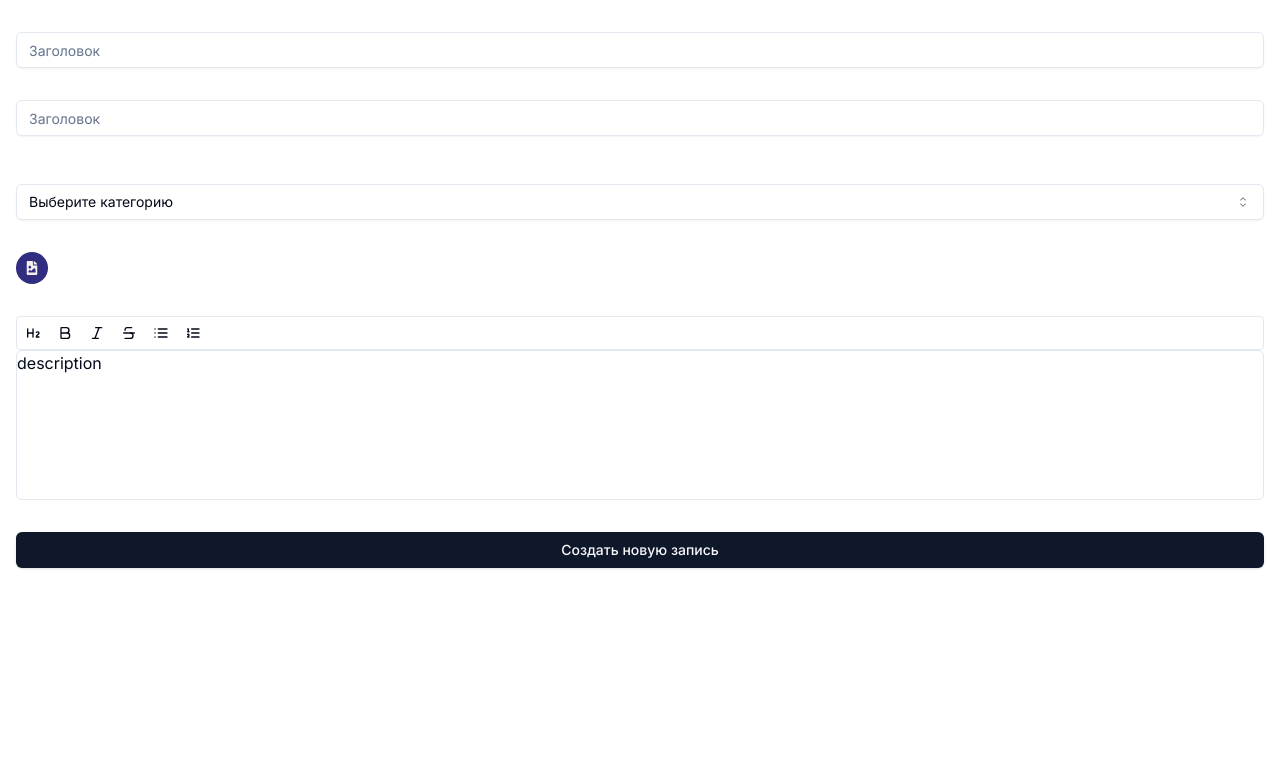
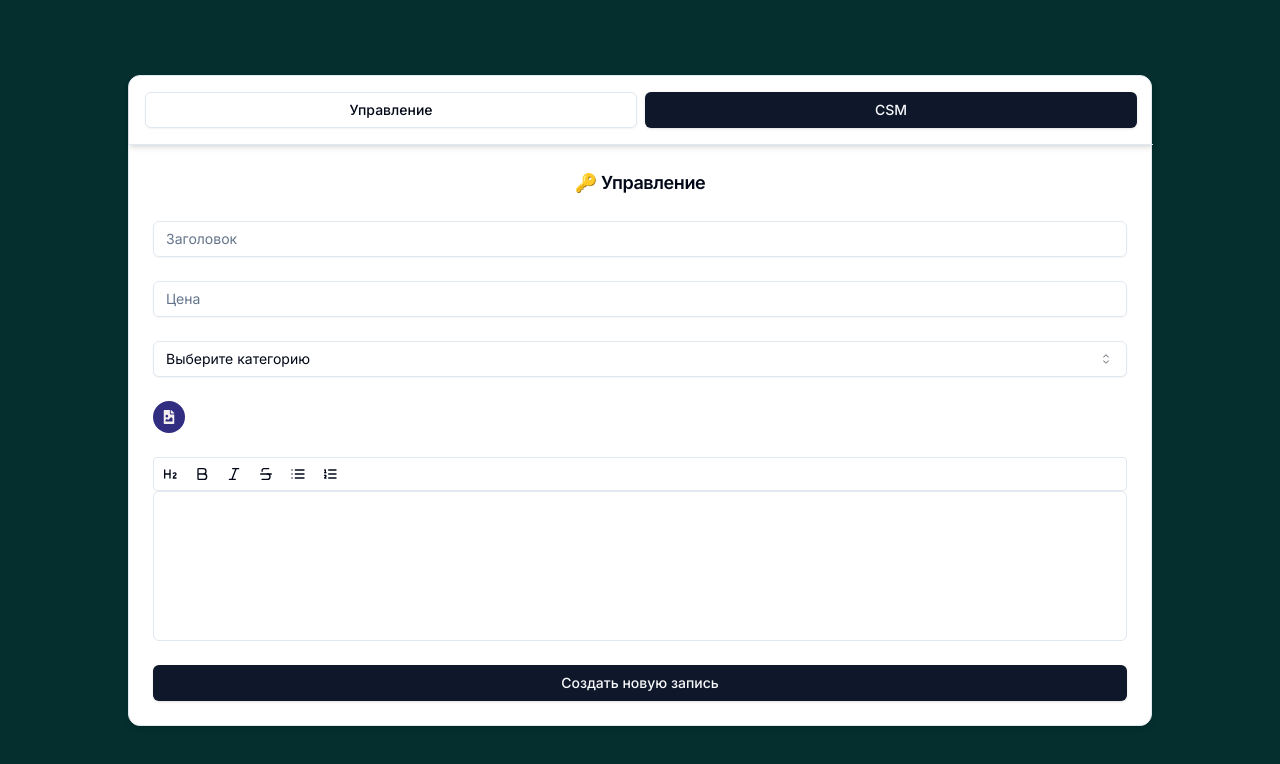
Before and after one commit to KhasanshinRamis/lentochka-app, a Next.js app: page /admin/new-product in a window 1280 px wide. Shown: the top 764 px of the page. Built offline with nearby package versions, Linux system fonts and the light colour scheme; no server answers.

Commit message:
add control user and csm and private admin private route

```diff
--- /dev/null
+++ b/src/app/(protected)/admin/control/page.tsx
@@ -0,0 +1,117 @@
+'use client';
+
+import { Card, CardHeader, CardTitle, CardContent } from '@/components/ui/card';
+import controlsUserService from '@/services/controlsUserService';
+import { useQuery, useQueryClient, useMutation } from '@tanstack/react-query';
+import { BeatLoader } from 'react-spinners';
+import { Switch } from '@/components/ui/switch';
+import { Button } from '@/components/ui/button';
+import toast from 'react-hot-toast';
+import { AdminNavbar } from '@/components/layout/adminNavbar';
+import { useCurrentRole } from '@/hooks/useCurrentRole';
+
+interface IUserConrol {
+	id: string;
+	email: string;
+	name: string;
+	nickname: string;
+	isUserBanned: boolean;
+}
+
+export default function ControlPage() {
+	const queryClient = useQueryClient();
+	const role = useCurrentRole();
+
+	const { data: usersData, isLoading, isSuccess } = useQuery({
+		queryKey: ['controls-users'],
+		queryFn: () => controlsUserService.getAll(),
+		select: ({ data }) => data
+	})
+
+	const { mutate: mutateUserBanned, isPending: isPendingUserBanned, } = useMutation({
+		mutationKey: ['user-ban'],
+		mutationFn: (userId: string) => controlsUserService.ban(userId),
+		onSuccess: (data) => {
+			toast.success('Изменения вступили в силу!')
+			queryClient.invalidateQueries({ queryKey: ['controls-users'] })
+		}
+	})
+
+	const { mutate: mutateUserDelete, isPending: isPendingUserDelete, } = useMutation({
+		mutationKey: ['user-ban'],
+		mutationFn: (userId: string) => controlsUserService.delete(userId),
+		onSuccess: (data) => {
+			toast.success('Изменения вступили в силу!')
+			queryClient.invalidateQueries({ queryKey: ['controls-users'] })
+		}
+	})
+
+
+	const onBanned = (userId: string) => {
+		mutateUserBanned({ userId });
+	};
+
+	const onDelete = (userId: string) => {
+		mutateUserDelete({ userId })
+	}
+
+	if (role === 'USER') {
+		return (
+			<div className='grid items-center justify-center min-h-screen gap-y-4 bg-teal-950'>
+				<div>
+					<p className='text-secondary text-2xl font-semibold text-center'>
+						403 Ошибка
+					</p>
+					<p className='text-secondary text-2xl font-semibold text-center'>
+						⚔️ Доступ запрещён
+					</p>
+				</div>
+			</div>
+		)
+	}
+
+	return (
+		<div className='grid items-center justify-center min-h-screen bg-teal-950'>
+			<Card className='w-[1200px] xl:w-[1024px] lg:w-[767px] md:w-[650px] sm:w-[300px] shadow-md'>
+				<AdminNavbar />
+				<CardHeader>
+					<CardTitle>
+						<p className='text-2xl font-semibold text-center md:text-lg'>
+							🔑 Управление
+						</p>
+					</CardTitle>
+				</CardHeader>
+
+				{isLoading && <div className='grid justify-center'><BeatLoader className='grid grid-flow-col my-6' /></div>}
+				{isSuccess &&
+					<CardContent>
+						{usersData.map((user: IUserConrol) => (
+							<div className='grid grid-flow-col items-center gap-1' key={user.id}>
+								<div className='text-base text-center font-medium grid justify-center md:text-xs sm:text-[9px]'>{user.name}</div>
+								<div className='text-base text-center font-medium grid justify-center md:text-xs sm:text-[9px]'>{user.nickname}</div>
+								<div className='text-base text-center font-medium grid justify-center md:text-xs sm:text-[9px]'>{user.isUserBanned}</div>
+								<div className='grid items-center justify-center p-3 '>
+									<Switch
+										checked={user?.isUserBanned}
+										onCheckedChange={() => onBanned(user.id)}
+										disabled={isPendingUserBanned}
+									/>
+								</div>
+								<div className='grid items-center justify-center p-3 '>
+									<Button
+										variant='destructive'
+										onClick={() => onDelete(user.id)}
+										disabled={isPendingUserDelete}
+									>
+										Удалить
+									</Button>
+								</div>
+							</div>
+
+						))}
+					</CardContent>
+				}
+			</Card>
+		</div>
+	);
+};
--- a/src/app/(protected)/admin/new-product/page.tsx
+++ b/src/app/(protected)/admin/new-product/page.tsx
@@ -6,7 +6,7 @@ import * as z from 'zod';
 import { zodResolver } from '@hookform/resolvers/zod';
 import { NewProductSchema } from '@/schemas';
 import { Select, SelectContent, SelectItem, SelectTrigger, SelectValue } from '@/components/ui/select';
-import { toast } from 'sonner';
+import { toast } from 'react-hot-toast';
 import { FaFileImage } from "react-icons/fa";
 import { useMutation } from '@tanstack/react-query';
 import { Input } from '@/components/ui/input';
@@ -16,10 +16,14 @@ import { app } from '@/config/firebase';
 import productService from '@/services/productService';
 import { Button } from '@/components/ui/button';
 import { Tiptap } from '@/components/ui/tiptap';
+import { Card, CardHeader, CardTitle, CardContent } from '@/components/ui/card';
+import { AdminNavbar } from '@/components/layout/adminNavbar';
+import { useCurrentRole } from '@/hooks/useCurrentRole';
+
 
 
 export default function NewProduct() {
-
+	const role = useCurrentRole();
 
 	const [media, setMedia] = useState<string>('');
 	const [file, setFile] = useState<Blob | Uint8Array | ArrayBuffer>();
@@ -73,9 +77,7 @@ export default function NewProduct() {
 		mutationKey: ['new-post'],
 		mutationFn: (values: z.infer<typeof NewProductSchema>) => productService.create(values),
 		onSuccess: (data: any) => {
-			console.log('Success!', data);
-			console.log(data.success);
-			toast.success('Новая запись создана!');
+			toast.success('Продукт создан!')
 			form.reset();
 		},
 		onError: (error: any) => {
@@ -106,13 +108,38 @@ export default function NewProduct() {
 	console.log("media: ", media);
 	console.log("file: ", file);
 
+	if (role === 'USER') {
+		return (
+			<div className='grid items-center justify-center min-h-screen gap-y-4 bg-teal-950'>
+				<div>
+					<p className='text-secondary text-2xl font-semibold text-center'>
+						403 Ошибка
+					</p>
+					<p className='text-secondary text-2xl font-semibold text-center'>
+						⚔️ Доступ запрещён
+					</p>
+				</div>
+			</div>
+		)
+	}
+
+	return (
+		<div className='grid items-center justify-center min-h-screen bg-teal-950'>
+			<Card className='w-[1200px] xl:w-[1024px] lg:w-[767px] md:w-[650px] sm:w-[300px] shadow-md'>
+				<AdminNavbar />
+				<CardHeader>
+					<CardTitle>
+						<p className='text-2xl font-semibold text-center md:text-lg'>
+							🔑 Управление
+						</p>
+					</CardTitle>
+				</CardHeader>
 
 
-	return (
-		<div className='min-h-screen'>
+				<CardContent>
 					<Form {...form}>
 						<form
-					className='grid gap-y-8 px-24 sm:px-4 py-8 h-full'
+							className='grid gap-y-6'
 							onSubmit={form.handleSubmit(onSubmit)}
 						>
 							<FormField
@@ -139,8 +166,7 @@ export default function NewProduct() {
 										<FormControl>
 											<Input
 												{...field}
-										placeholder='Заголовок'
-										className='mb-4'
+												placeholder='Цена'
 												type='number'
 												disabled={mutation.isPending}
 											/>
@@ -216,7 +242,6 @@ export default function NewProduct() {
 									<FormItem>
 										<FormControl>
 											<Tiptap
-										description={field.name}
 												onChange={field.onChange}
 											/>
 										</FormControl>
@@ -224,10 +249,6 @@ export default function NewProduct() {
 									</FormItem>
 								)}
 							/>
-
-					{/*
-					<FormError message={errorMessage} />
-					<FormSuccess message={success} /> */}
 							<Button
 								type='submit'
 								className='grid items-end'
@@ -237,6 +258,8 @@ export default function NewProduct() {
 							</Button>
 						</form>
 					</Form>
+				</CardContent>
+			</Card>
 		</div>
 	)
 }
--- /dev/null
+++ b/src/app/api/admin/control/route.ts
@@ -0,0 +1,77 @@
+import { currentUser } from '@/lib/auth'
+import { db } from '@/lib/db';
+import { NextRequest, NextResponse } from 'next/server';
+
+
+export const GET = async () => {
+	const isUser = await currentUser();
+	var product;
+
+
+	if (!isUser) {
+		return NextResponse.json({ error: "Необходимо авторизоваться" }, { status: 401 });
+	}
+
+	if (isUser.role === 'USER') return NextResponse.json({ error: 'Нет доступа' }, { status: 403 })
+
+
+	const user = await db.user.findMany({
+		where: {
+			NOT: {
+				role: 'ADMIN'
+			}
+		},
+		orderBy: {
+			name: 'asc'
+		},
+		select: {
+			id: true,
+			name: true,
+			email: true,
+			nickname: true,
+			isUserBanned: true,
+		}
+	});
+
+	return NextResponse.json(user, { status: 200 });
+}
+
+
+export const PUT = async (req: NextRequest) => {
+	const isUser = await currentUser();
+	const body = await req.json();
+
+	if (!isUser) {
+		return NextResponse.json({ error: "Необходимо авторизоваться" }, { status: 401 });
+	}
+
+	if (isUser.role === 'USER') return NextResponse.json({ error: 'Нет доступа' }, { status: 403 })
+
+	const changeUser = await db.user.findUnique({
+		where: { id: body.userId }
+	})
+
+	await db.user.update({
+		where: { id: body.userId },
+		data: {
+			isUserBanned: !changeUser?.isUserBanned
+		}
+	})
+
+	return NextResponse.json({ status: 200 });
+};
+
+export const DELETE = async (req: NextRequest) => {
+	const isUser = await currentUser();
+	const body = await req.json();
+
+	if (!isUser) {
+		return NextResponse.json({ error: "Необходимо авторизоваться" }, { status: 401 });
+	}
+
+	await db.user.delete({
+		where: { id: body.userId },
+	})
+
+	return NextResponse.json({ status: 200 });
+};
--- a/src/app/layout.tsx
+++ b/src/app/layout.tsx
@@ -1,10 +1,10 @@
 import type { Metadata } from "next";
 import { Inter } from "next/font/google";
 import "./globals.css";
-import ToasterProvider from "@/providers/ToasterProvider";
 import { SessionProvider } from 'next-auth/react';
 import { TanstackProvider } from '@/providers/tanstackProvider';
 import { auth } from '@/auth';
+import ToasterProvider from '@/providers/toasterProvider';
 
 const inter = Inter({ subsets: ["latin"] });
 
--- /dev/null
+++ b/src/components/layout/adminNavbar.tsx
@@ -0,0 +1,33 @@
+'use client';
+
+import { Button } from '@/components/ui/button';
+import Link from 'next/link';
+import { usePathname } from 'next/navigation';
+
+
+export const AdminNavbar = () => {
+	const pathname = usePathname();
+
+	return (
+		<nav className='grid grid-flow-col grid-cols-2 gap-x-2 items-center p-4 border-b w-[1200px] xl:w-[1024px] lg:w-[767px] md:w-[650px] sm:w-[300px] shadow-md'>
+			<Button
+				asChild
+				variant={pathname === '/admin/control' ? 'default' : 'outline'}
+				className='md:text-sm sm:text-xs'
+			>
+				<Link href='/admin/control'>
+					Управление
+				</Link>
+			</Button>
+			<Button
+				asChild
+				variant={pathname === '/admin/new-product' ? 'default' : 'outline'}
+				className='md:text-sm sm:text-xs'
+			>
+				<Link href='/admin/new-product'>
+					CSM
+				</Link>
+			</Button>
+		</nav>
+	);
+};
--- a/src/components/ui/tiptap.tsx
+++ b/src/components/ui/tiptap.tsx
@@ -4,11 +4,10 @@ import { ToolbarTiptop } from '@/components/ui/toolbarTiptop';
 import Heading from '@tiptap/extension-heading';
 
 interface TiptapProps {
-	description: string,
 	onChange: (richText: string) => void;
 }
 
-export const Tiptap = ({ description, onChange }: TiptapProps) => {
+export const Tiptap = ({ onChange }: TiptapProps) => {
 	const editor = useEditor({
 		extensions: [StarterKit.configure({
 
@@ -18,7 +17,6 @@ export const Tiptap = ({ description, onChange }: TiptapProps) => {
 				levels: [2]
 			}
 		})],
-		content: description,
 		editorProps: {
 			attributes: {
 				class:
@@ -28,8 +26,6 @@ export const Tiptap = ({ description, onChange }: TiptapProps) => {
 
 		onUpdate({ editor }) {
 			onChange(editor.getHTML())
-			console.log(editor.getHTML());
-
 		}
 	})
 
--- /dev/null
+++ b/src/services/controlsUserService.ts
@@ -0,0 +1,21 @@
+import axios from 'axios';
+
+class ControlsUserService {
+	private URL = `${process.env.NEXT_PUBLIC_APP_URL}/api/admin/control`;
+
+	async ban(userId: string) {
+		return axios.put(this.URL, userId);
+	};;
+
+	async getAll() {
+		return axios.get(this.URL)
+	};
+
+	async delete(userId: string) {
+		return axios.delete(this.URL, { data: { userId } });
+	}
+
+
+};
+
+export default new ControlsUserService();
```
Also changed, not shown: documentation/dev/report.md (+5 -0 lines), documentation/dev/tasks.md (+4 -3 lines), src/app/api/admin/new-product/route.ts (+1 -15 lines), 1 other file (tests, documents, lock files or other folders). Lines whose indentation alone changed are shown as unchanged.
